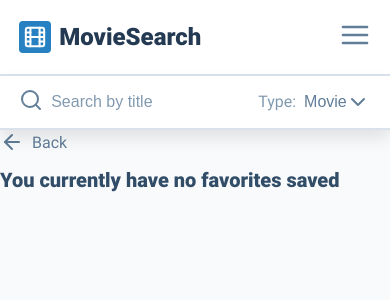
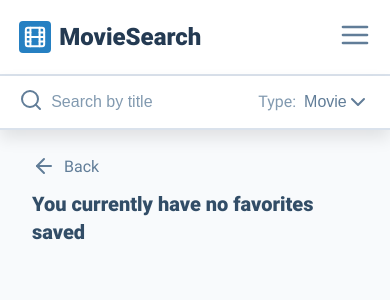
Before and after one commit to paul-blackwell/movie-search, a React (Create React App) app: page /favorites in a window 390 px wide. Shown: the top 300 px of the page. Built offline with nearby package versions, Linux system fonts and the light colour scheme.

Commit message:
Added margins to the favorites page on mobile

```diff
--- a/src/components/pages/favorites/favorites.jsx
+++ b/src/components/pages/favorites/favorites.jsx
@@ -1,5 +1,6 @@
 import React from 'react';
 import { useSelector, useDispatch } from 'react-redux';
+import styles from './favorites.module.scss';
 import ButtonBack from '../../atoms/button-back/button-back';
 import SecondaryHeading from '../../atoms/typography/secondary-heading/secondary-heading';
 
@@ -22,12 +23,12 @@ const Favorites = () => {
 
   if (favorites.length < 1) {
     return (
-      <>
+      <div className={styles.favorites}>
         <ButtonBack to="/">
           Back
         </ButtonBack>
         <SecondaryHeading>You currently have no favorites saved</SecondaryHeading>
-      </>
+      </div>
     );
   }
 
--- a/src/components/pages/favorites/favorites.module.scss
+++ b/src/components/pages/favorites/favorites.module.scss
@@ -0,0 +1,8 @@
+@import "../../../styles/abstracts/mixins";
+.favorites {
+  margin: 1.5rem 2rem;
+
+  @include respond(lg) {
+    margin: 0;
+  }
+}
```
